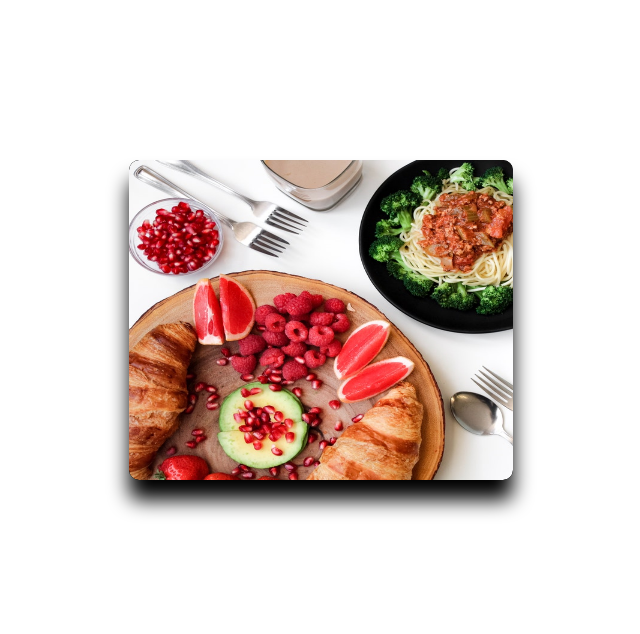
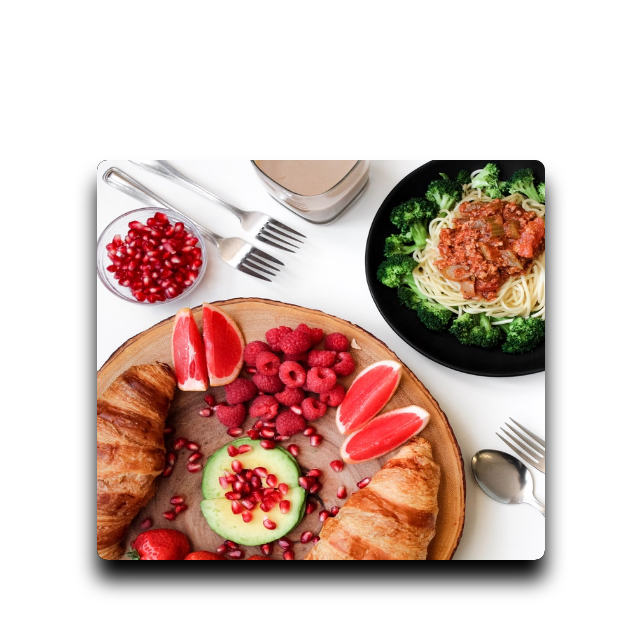
Before and after one commit to vitormenezess/slideshow, a plain HTML site: page index.html in a window 1280 px wide. Shown: the whole page, without its empty margins (319-959 px from the left). Drawn offline with Linux system fonts and the light colour scheme.

Commit message:
finalizado

```diff
--- a/style.css
+++ b/style.css
@@ -5,8 +5,8 @@
 .container-slide {
   display: flex;
   justify-content: space-between;
-  width: 30vw;
-  height: 40vh;
+  width: 35vw;
+  height: 50vh;
   background-color: black;
   margin: 20vh auto;
   border-radius: 10px;
@@ -15,24 +15,24 @@
 .itens {
   position: absolute;
   display: flex;
-  width: 30vw;
-  height: 40vh;
+  width: 35vw;
+  height: 50vh;
   border-radius: 10px;
   overflow: hidden;
 
 
 }
 .item {
-  width: 30vw;
-  height: 40vh;
+  width: 35vw;
+  height: 50vh;
   transition: all 1s;
 }
 .item:first-child{
     margin-left: -100%;
 }
 .item img {
-  width: 30vw;
-  height: 40vh;
+  width: 35vw;
+  height: 50vh;
   border-radius: 10px;
 }
 .button {
```
